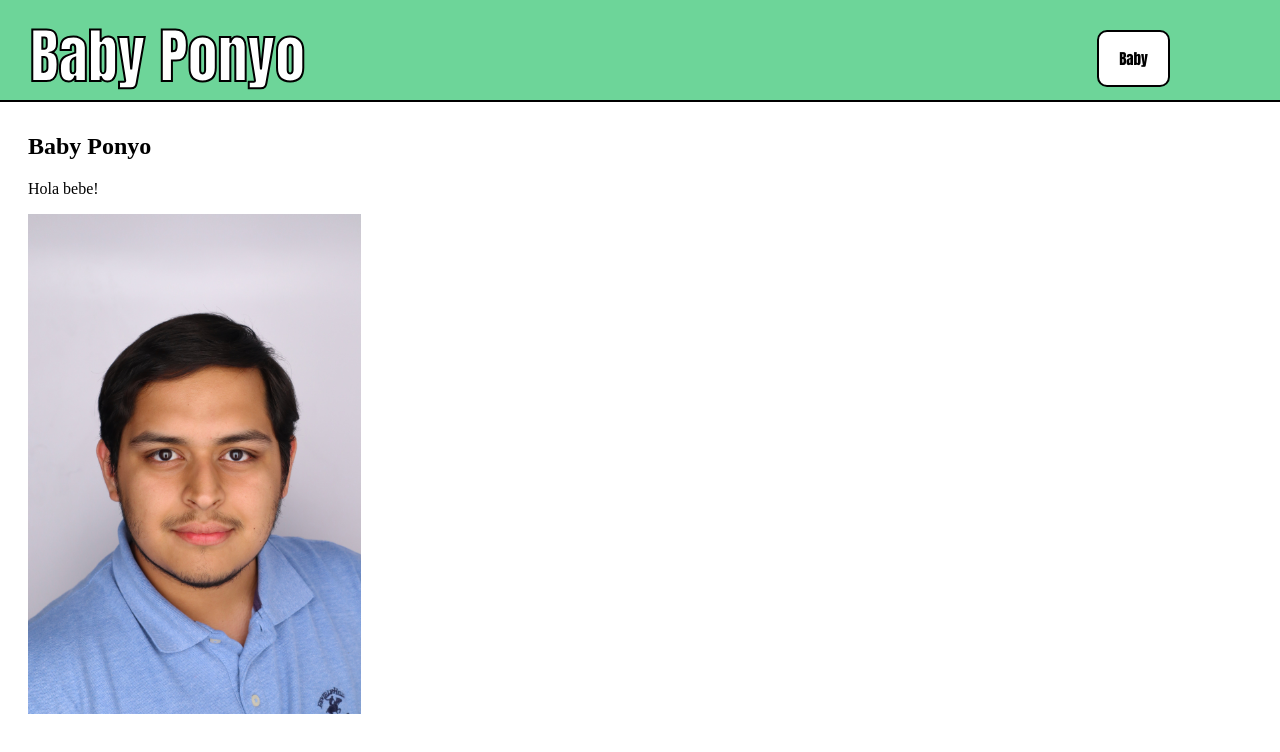
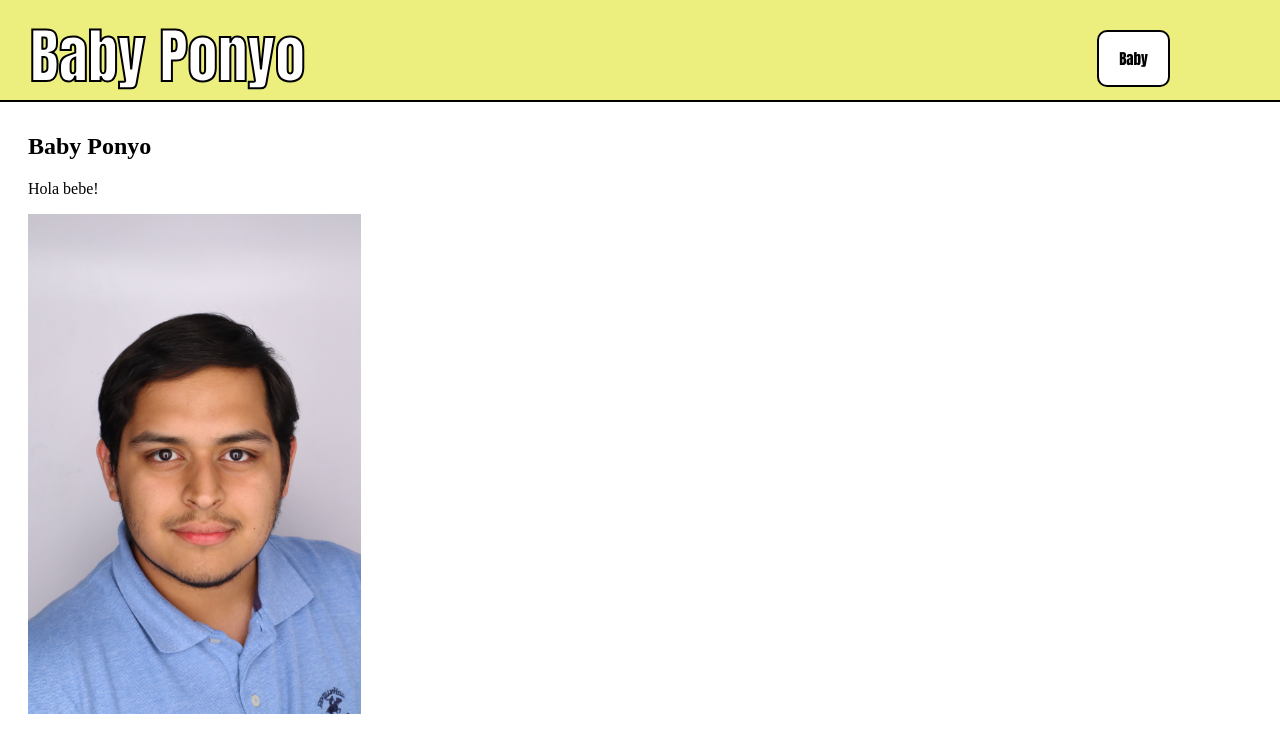
Before and after one commit to jp0ram/babyponyo, a plain HTML site: page index.html in a window 1280 px wide. Drawn offline with Linux system fonts and the light colour scheme.

Commit message:
Update style.css

```diff
--- a/style.css
+++ b/style.css
@@ -4,7 +4,7 @@ body{
     padding-left: 20px;
 }
 header{
-    background-color: #6DD599;
+    background-color: #ecee7e;
     position:fixed;
     top:0px;
     left:0px;
```
